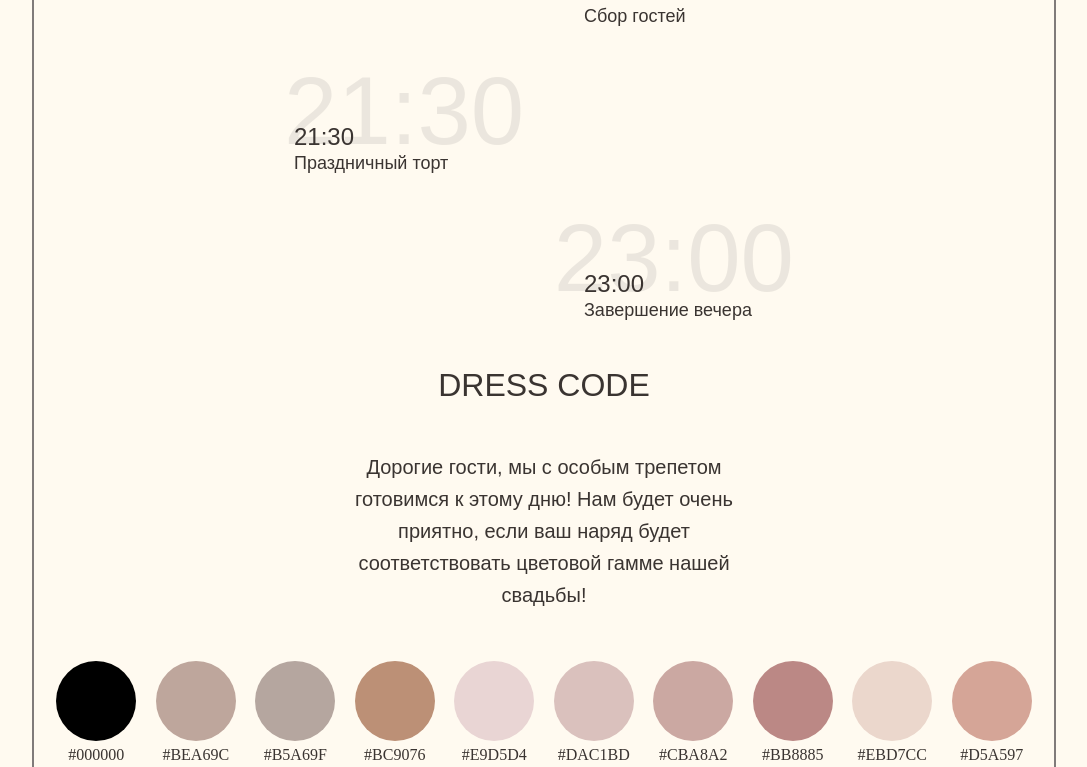
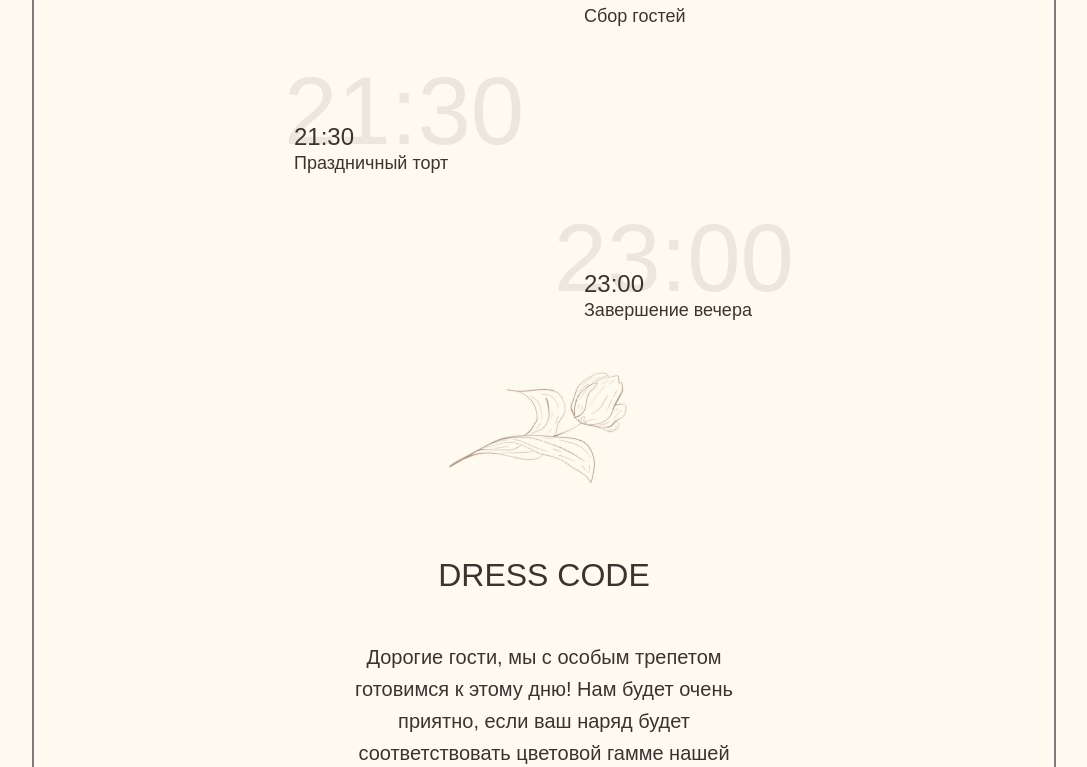
Before and after one commit to NenadoPL1Z/marry, a React (Vite) app: page / in a window 1280 px wide. Shown: the part 2921-3688 px from the top of the page, without its empty margins (96-1183 px from the left). Built offline with nearby package versions, Linux system fonts and the light colour scheme; a web font is replaced by a local one.

Commit message:
feat: update form

```diff
--- a/src/components/time-plan/time-plan.module.css
+++ b/src/components/time-plan/time-plan.module.css
@@ -1,6 +1,5 @@
 .container {
     padding: 0 20px;
-    margin-bottom: 50px;
 
     display: flex;
     align-items: center;
@@ -24,6 +23,7 @@
     justify-content: center;
     flex-direction: column;
     gap: 100px;
+
 }
 
 .item {
@@ -71,3 +71,8 @@
     font-size: 18px;
     line-height: 18px;
 }
+
+.img {
+    transform: rotate(60deg);
+    scale: 0.8;
+}
--- a/src/components/time-plan/time-plan.tsx
+++ b/src/components/time-plan/time-plan.tsx
@@ -32,6 +32,11 @@ export const TimePlan = () => {
           );
         })}
       </div>
+      <img
+        className={styles.img}
+        alt="flower"
+        src="/images/flower.webp"
+      />
     </div>
   );
 };
```
